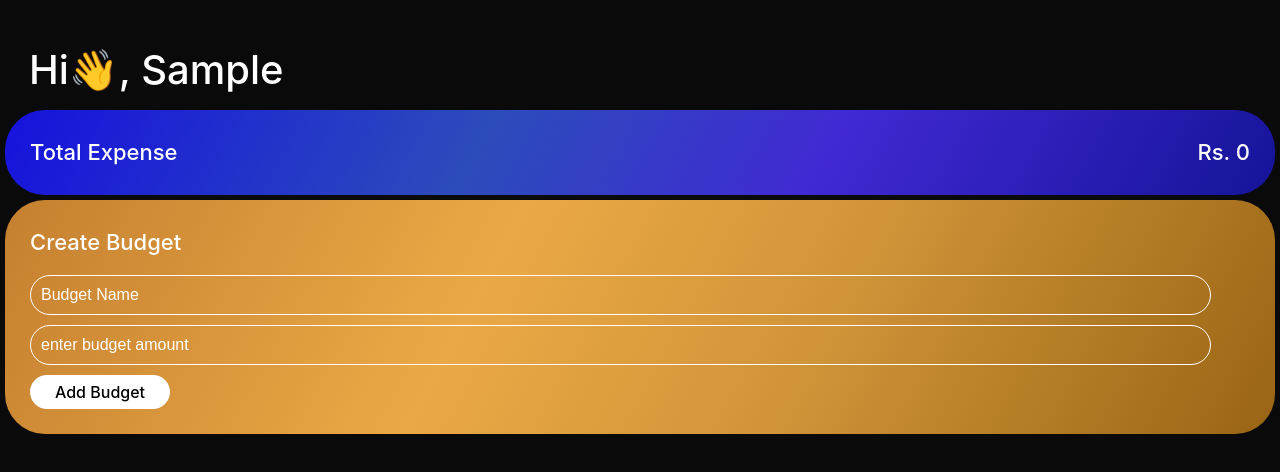
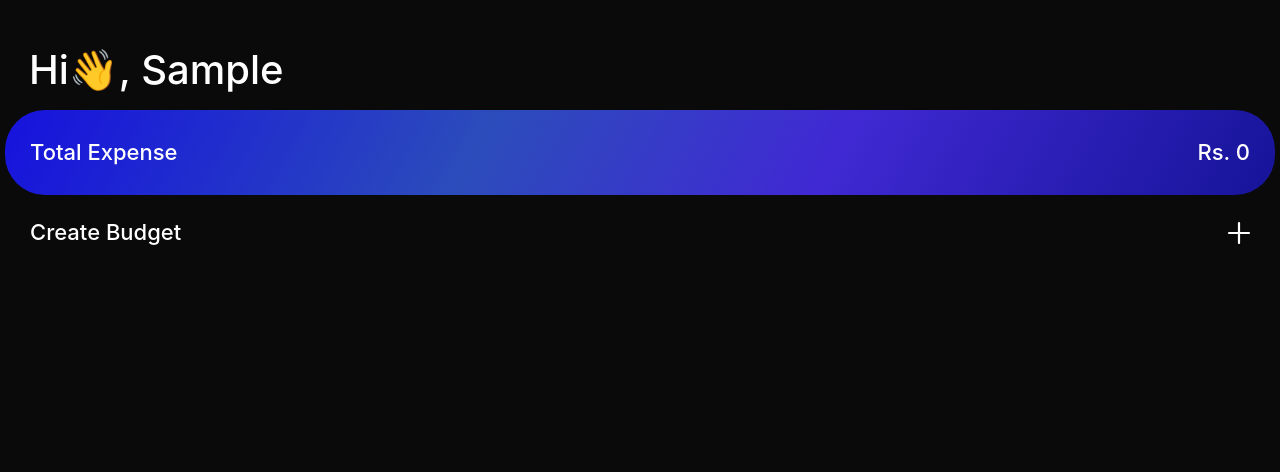
Before and after one commit to ujjwalshrma/expensif-dev-ver, a React (Vite) app: page / in a window 1280 px wide. Both pictures are taken after typing "Sample" into the empty fields and a click on the button "Add Account". Shown: the top 472 px of the page. Built offline with nearby package versions, Linux system fonts and the light colour scheme.

Commit message:
added budget accordian feature

```diff
--- a/src/components/Budgets/BudgetForm.jsx
+++ b/src/components/Budgets/BudgetForm.jsx
@@ -4,10 +4,14 @@ import { v4 as uuidv4 } from 'uuid';
 
 import Card from "../UI/Card/Card";
 
+import plus from '../../../public/plus.svg'
+
 const BudgetForm = ({ addBudget }) => {
 
     const [budgetName, setBudgetName] = useState('')
     const [budgetAmount, setBudgetAmount] = useState('')
+
+    const [accordian, setAccordian] = useState(false)
 
     const onBudgetNameChangeHandler = (event) => {
         setBudgetName(event.target.value)
@@ -30,7 +34,20 @@ const BudgetForm = ({ addBudget }) => {
         return
     }
 
+    const onAccordianHandler = () => {
+        setAccordian(!accordian)
+    }
+
+
+    const plugIconClass = `${styles.plus} ${accordian ? styles.open : ''}`
+    const accordianClass = `${styles.accordian} ${accordian ? styles.open : ''}`
+
     return (
+        <div className={accordianClass}>
+            <div onClick={onAccordianHandler} className={styles.accordian__header}>
+                <h1>Create Budget</h1>
+                <img className={plugIconClass} src={plus} alt="Plus Icon" />
+            </div>
             <Card color='g' className={styles.budget__card}>
                 <h1 className={styles.budget__form__heading}>Create Budget</h1>
                 <form onSubmit={onBudgetSubmit} className={styles.budget__form}>
@@ -39,6 +56,7 @@ const BudgetForm = ({ addBudget }) => {
                     <button type="submit">Add Budget</button>
                 </form>
             </Card>
+        </div>
     )
 }
 
--- a/src/components/Budgets/BudgetForm.module.css
+++ b/src/components/Budgets/BudgetForm.module.css
@@ -13,3 +13,33 @@
 .budget__form__heading {
     margin-bottom: 15px;
 }
+
+.accordian {
+    margin-top: 20px;
+    height: 35px;
+    overflow: hidden;
+    transition: all 0.5s ease-in-out;
+    margin-bottom: 50px;
+}
+
+.accordian.open {
+    height: 280px;
+}
+
+.plus {
+    transition: all 0.5s ease-in-out;
+}
+
+.plus.open {
+    transform: rotateZ(45deg);
+}
+
+.accordian__header {
+    display: flex;
+    align-items: center;
+    justify-content: space-between;
+    margin: 0px 25px;
+    margin-bottom: 10px;
+    -webkit-tap-highlight-color: transparent;
+    cursor: pointer;
+}
```
Also changed, not shown: public/plus.svg (added). Lines whose indentation alone changed are shown as unchanged.
